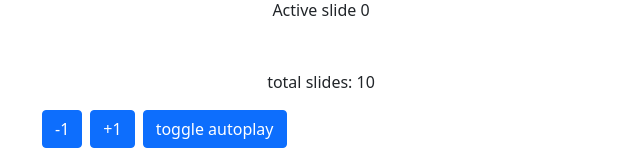
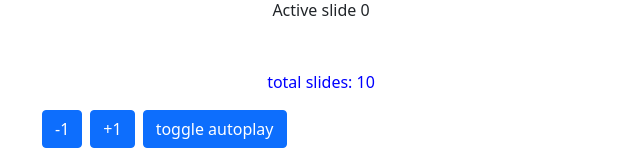
Before and after one commit to RonOvski1212/Huk, a React (Create React App) app: page / in a window 1280 px wide. Shown: the part 887-1035 px from the top of the page, without its empty margins (319-959 px from the left). Built offline with nearby package versions, Linux system fonts and the light colour scheme.

Commit message:
cesh testing

```diff
--- a/src/App.js
+++ b/src/App.js
@@ -33,6 +33,14 @@ const Slider = (props) => {
     return countTotal(slide);
   }, [slide]);
 
+  const style = {
+    color: slide > 4 ? "red" : "blue",
+  };
+
+  useEffect(() => {
+    console.log("styles!");
+  }, [style]);
+
   return (
     <Container>
       <div className="slider w-50 m-auto">
@@ -41,7 +49,9 @@ const Slider = (props) => {
         <div className="text-center mt-5">
           Active slide {slide} <br /> {autoplay ? "auto" : null}
         </div>
-        <div className="text-center mt-5">total slides: {total}</div>
+        <div style={style} className="text-center mt-5">
+          total slides: {total}
+        </div>
         <div className="buttons mt-3">
           <button
             className="btn btn-primary me-2"
```
